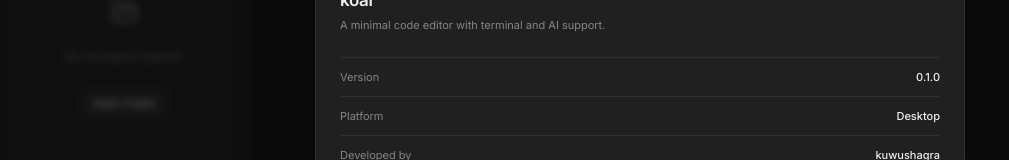
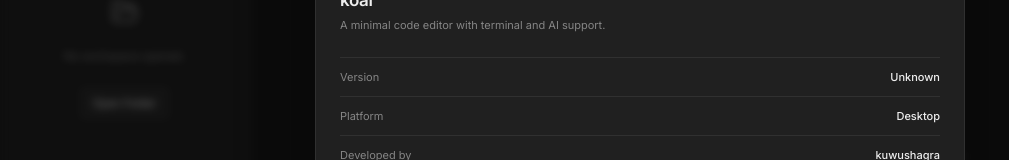
Before and after one commit to kuwushagra/koai, a React (Vite) app: page / in a window 1280 px wide. Both pictures are taken after a click on the button "koai". Shown: the part 384-544 px from the top of the page, without its empty margins (0-1009 px from the left). Built offline with nearby package versions, Linux system fonts and the light colour scheme.

Commit message:
Better versioning (#3)
* Update release.yml

* Update release.yml

* Update release.yml

* Add files via upload

```diff
--- a/src/App.tsx
+++ b/src/App.tsx
@@ -1,4 +1,4 @@
-
+import { getVersion } from "@tauri-apps/api/app";
 import React, {
   useCallback,
   useEffect,
@@ -155,6 +155,7 @@ const normalizeError = (error: unknown): string => {
 };
 
 function App() {
+  const [appVersion, setAppVersion] = useState("Loading...");
   const [themeName, setThemeName] = useState<ThemeName>(() => {
     const saved = localStorage.getItem("koai-theme");
 
@@ -298,6 +299,12 @@ function App() {
         clearTimeout(toastTimeoutRef.current);
       }
     };
+  }, []);
+
+  useEffect(() => {
+    getVersion()
+      .then((version) => setAppVersion(version))
+      .catch(() => setAppVersion("Unknown"));
   }, []);
 
   useEffect(() => {
@@ -2228,7 +2235,7 @@ function App() {
                 <div className="settings-information">
                   <div>
                     <span>Version</span>
-                    <strong>0.1.0</strong>
+                    <strong>{appVersion}</strong>
                   </div>
 
                   <div>
```
